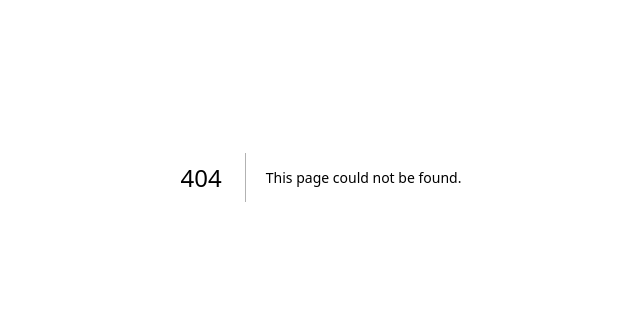
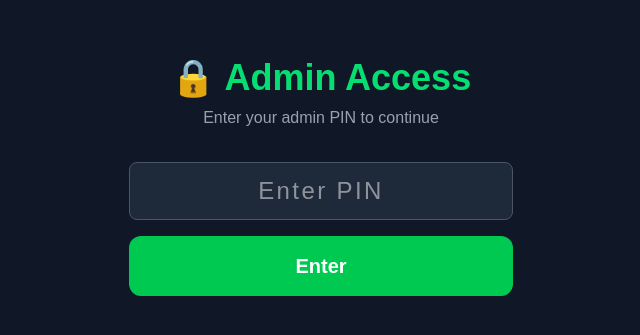
Before and after one commit to C1letner/stadium-challenge, a Next.js app: page /admin in a window 1280 px wide. Before the commit this address had no page. Shown: the part 223-558 px from the top of the page, without its empty margins (319-959 px from the left). Built offline with nearby package versions, Linux system fonts and the light colour scheme; no server answers.

Commit message:
add admin panel with leaderboard reset

```diff
--- /dev/null
+++ b/app/admin/page.jsx
@@ -0,0 +1,96 @@
+'use client'
+import { useState } from 'react'
+import { supabase } from '../../lib/supabase'
+
+const ADMIN_PIN = '1977'
+
+export default function Admin() {
+  const [pin, setPin] = useState('')
+  const [authenticated, setAuthenticated] = useState(false)
+  const [loading, setLoading] = useState(false)
+  const [message, setMessage] = useState('')
+
+  const handlePin = (e) => {
+    e.preventDefault()
+    if (pin === ADMIN_PIN) {
+      setAuthenticated(true)
+    } else {
+      alert('Incorrect PIN.')
+      setPin('')
+    }
+  }
+
+  const handleReset = async () => {
+    const confirmed = confirm('Are you sure you want to reset the leaderboard? This will delete ALL shot attempts.')
+    if (!confirmed) return
+
+    setLoading(true)
+    const { error } = await supabase
+      .from('shot_attempts')
+      .delete()
+      .neq('id', '00000000-0000-0000-0000-000000000000')
+
+    if (error) {
+      setMessage('❌ Error resetting leaderboard.')
+      console.error(error)
+    } else {
+      setMessage('✅ Leaderboard has been reset!')
+    }
+    setLoading(false)
+  }
+
+  if (!authenticated) {
+    return (
+      <main className="min-h-screen bg-gray-900 text-white flex flex-col items-center justify-center p-8">
+        <div className="max-w-sm w-full text-center">
+          <h1 className="text-4xl font-bold text-green-400 mb-2">🔒 Admin Access</h1>
+          <p className="text-gray-400 mb-8">Enter your admin PIN to continue</p>
+          <form onSubmit={handlePin} className="flex flex-col gap-4">
+            <input
+              type="password"
+              value={pin}
+              onChange={(e) => setPin(e.target.value)}
+              placeholder="Enter PIN"
+              className="w-full bg-gray-800 text-white border border-gray-600 rounded-lg px-4 py-3 text-center text-2xl tracking-widest focus:outline-none focus:border-green-400"
+            />
+            <button
+              type="submit"
+              className="bg-green-500 hover:bg-green-400 text-white text-xl font-bold py-4 px-8 rounded-xl"
+            >
+              Enter
+            </button>
+          </form>
+        </div>
+      </main>
+    )
+  }
+
+  return (
+    <main className="min-h-screen bg-gray-900 text-white p-8">
+      <div className="max-w-md mx-auto">
+        <h1 className="text-4xl font-bold text-green-400 text-center mb-2">⚙️ Admin Panel</h1>
+        <p className="text-gray-400 text-center mb-8">Million Dollar Mountain Challenge</p>
+
+        {message && (
+          <div className="bg-gray-800 border border-gray-600 text-white px-4 py-3 rounded-xl mb-6 text-center">
+            {message}
+          </div>
+        )}
+
+        <div className="flex flex-col gap-4">
+          <div className="bg-gray-800 border border-gray-700 rounded-xl p-6">
+            <h2 className="text-xl font-bold text-white mb-2">🗑️ Reset Leaderboard</h2>
+            <p className="text-gray-400 text-sm mb-4">Deletes all shot attempts. Use at the start of a new event.</p>
+            <button
+              onClick={handleReset}
+              disabled={loading}
+              className="w-full bg-red-600 hover:bg-red-500 disabled:bg-gray-600 text-white font-bold py-3 px-6 rounded-xl"
+            >
+              {loading ? 'Resetting...' : 'Reset Leaderboard'}
+            </button>
+          </div>
+        </div>
+      </div>
+    </main>
+  )
+}
```
